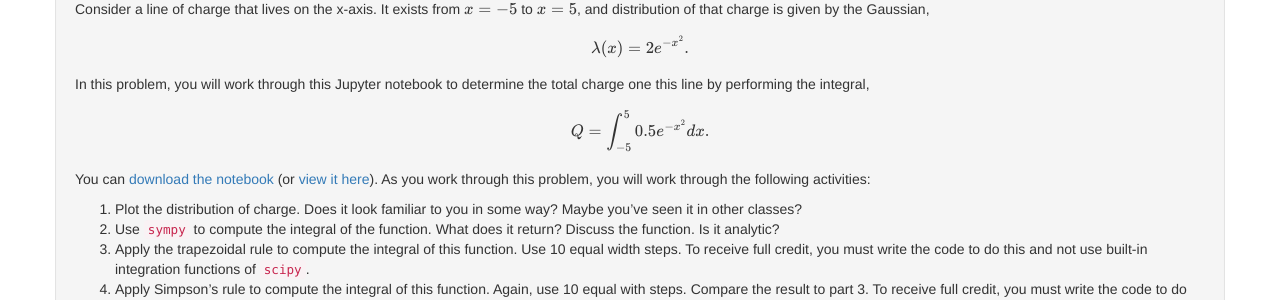
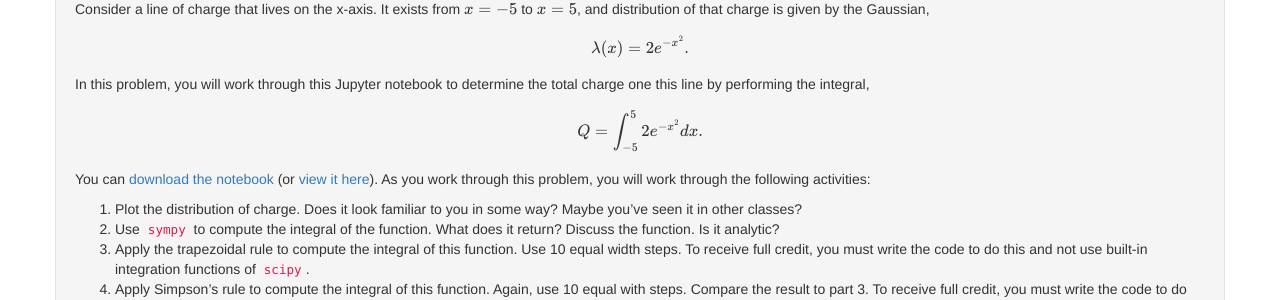
Before and after one commit to dannycab/phy481msu_f2018, a Jekyll site: the page built from assignments/homework2.md, in a window 1280 px wide and 900 px high, scrolled down 532 px. Shown: the part 150-450 px from the top of the window. Built offline with Jekyll 4.4.1, drawn with Linux system fonts in a browser that asks for light colours; formulas are drawn with MathJax 3.

Commit message:
typo on hw

```diff
--- a/assignments/homework2.md
+++ b/assignments/homework2.md
@@ -29,7 +29,7 @@ $$\lambda(x) = 2e^{-x^2}.$$
 
 In this problem, you will work through this Jupyter notebook to determine the total charge one this line by performing the integral,
 
-$$Q = \int_{-5}^5 0.5e^{-x^2} dx.$$
+$$Q = \int_{-5}^5 2e^{-x^2} dx.$$
 
 You can [download the notebook](../jupyter/HW2-AnOddChargeDistribution.ipynb) (or [view it here](https://github.com/dannycab/phy481msu_f2018/blob/master/jupyter/HW2-AnOddChargeDistribution.ipynb)). As you work through this problem, you will work through the following activities:
 
```
